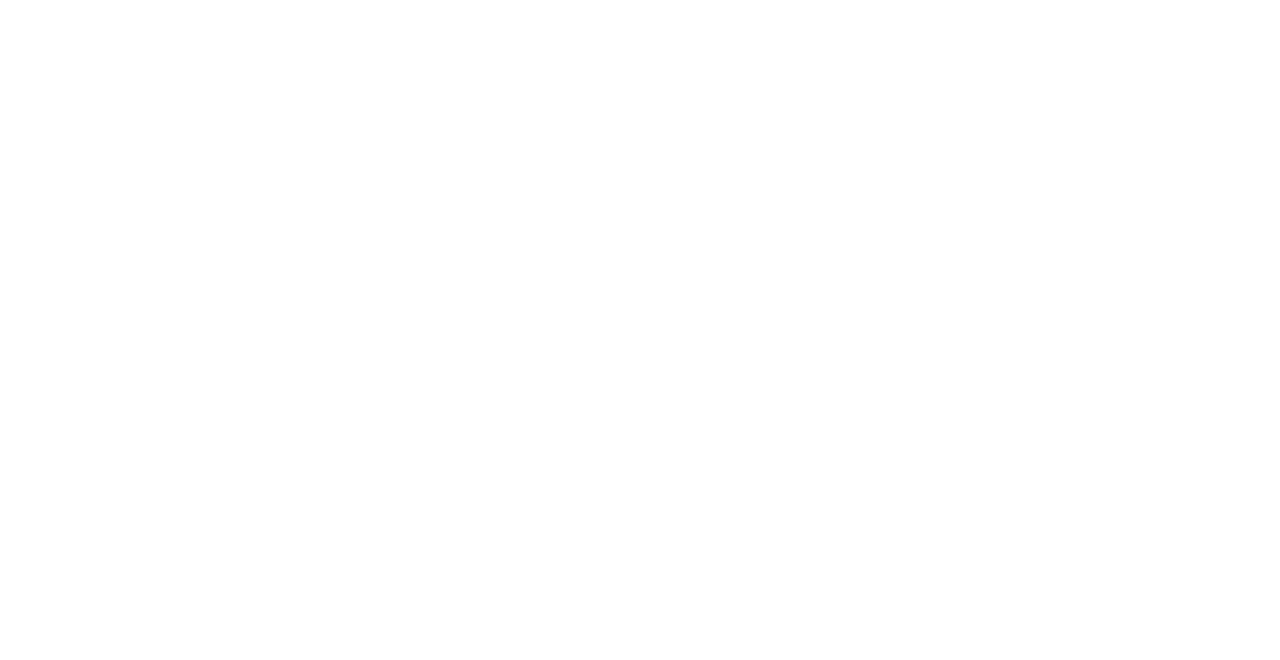
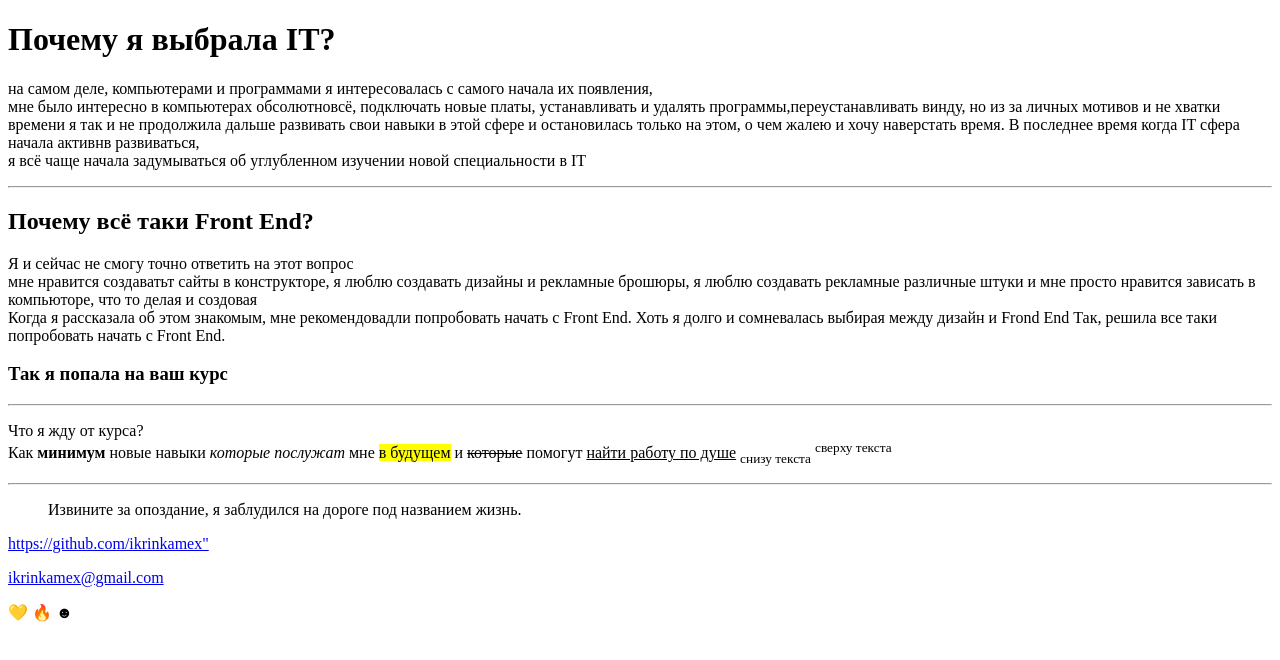
Before and after one commit to ikrinkamex/if-html, a plain HTML site: page about/index.html in a window 1280 px wide. Drawn offline with Linux system fonts and the light colour scheme.

Commit message:
added information for Home work

```diff
--- a/about/index.html
+++ b/about/index.html
@@ -2,9 +2,49 @@
 <html lang="en">
 <head>
     <meta charset="UTF-8">
-    <title>Title</title>
+    <title>About author</title>
 </head>
 <body>
-
+<div>
+    <h1>Почему я выбрала IT?</h1>
+    <p>на самом деле, компьютерами и программами я интересовалась с самого
+        начала их появления,<br>
+        мне было интересно в компьютерах обсолютновсё, подключать
+        новые платы, устанавливать и удалять программы,переустанавливать
+        винду, но из за личных мотивов и не хватки времени я так и не продолжила дальше развивать свои навыки в этой сфере и
+        остановилась только на этом, о чем жалею и хочу наверстать время. В последнее время когда IT сфера начала
+        активнв развиваться, <br>
+        я всё чаще начала задумываться об углубленном изучении новой
+        специальности в IT
+    </p>
+    <hr>
+    <h2>Почему всё таки Front End?</h2>
+    <p> Я и сейчас не смогу точно ответить на этот вопрос<br>
+        мне нравится создаватьт сайты в конструкторе, я люблю создавать дизайны
+        и рекламные брошюры, я люблю создавать рекламные различные штуки и мне
+        просто нравится зависать в компьюторе, что то делая и создовая<br>
+        Когда я рассказала об этом знакомым, мне рекомендовадли попробовать начать с Front
+        End. Хоть я долго и сoмневалась выбирая между дизайн и Frond End Так, решила все таки попробовать начать с Front End.
+        <h3>Так я попала на ваш курс</h3>
+    </p>
+    <hr>
+    <p>Что я жду от курса? <br>
+        Как <strong>минимум</strong> новые навыки <em>которые послужат</em> мне <mark>в будущем</mark> и
+        <del>которые</del> помогут <ins>найти работу по душе</ins>
+        <sub>снизу текста</sub>
+        <sup>сверху текста</sup>
+        <hr>
+    <blockquote>Извините за опоздание, я заблудился на дороге под названием жизнь.</blockquote>
+    </p>
+    <p>
+        <a href="https://github.com">https://github.com/ikrinkamex"</a>
+    </p>
+    <p>
+        <a href="mailto:ikrinkamex@gmail.com">ikrinkamex@gmail.com</a>
+    </p>
+    <p>
+        <span>&#128155  &#128293  &#9787;</span>
+    </p>
+</div>
 </body>
 </html>
```
